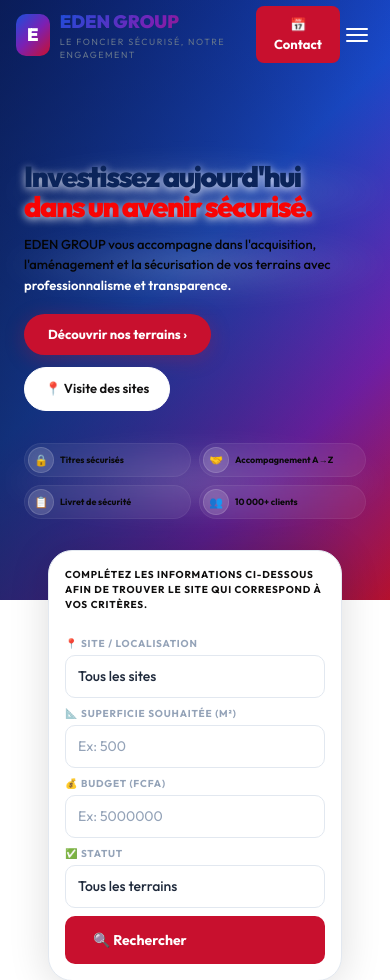
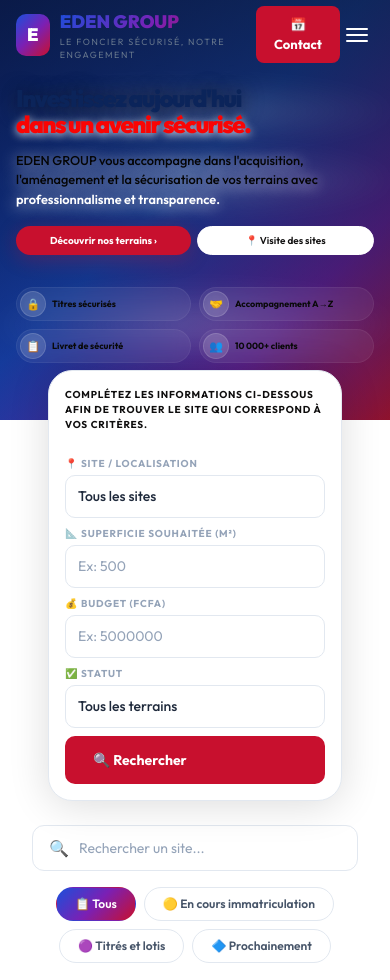
Before and after one commit to edenapplication/EDEN_MARKETING, a Django app: page /sites/ in a window 390 px wide. Shown: the top 980 px of the page. Run offline with Django 5.2, Linux system fonts and the light colour scheme; data that the repository does not hold is empty; some web fonts are replaced.

Commit message:
Mise à jour du projet ajout de l'ajustement de l'interface site et acceuil

```diff
--- a/templates/eden/sites_list.html
+++ b/templates/eden/sites_list.html
@@ -68,15 +68,21 @@
 .mob-menu .nav-lnk.active{color:var(--blue);}
 .mob-menu .nav-lnk.active::after{display:none;}
 
-/* ══ HERO CARROUSEL ══ */
-.hero{position:relative;height:min(80vh, 600px);min-height:320px;overflow:hidden;}
+/* ══ HERO CARROUSEL — MÊME DIMENSION QUE HOME ══ */
+.hero{
+  position:relative;
+  height:min(85vh, 750px);
+  min-height:320px;
+  overflow:hidden;
+  width:100%;
+}
 .hero-slides{position:absolute;inset:0;z-index:0;}
 .hero-slide{position:absolute;inset:0;opacity:0;transition:opacity 1.2s ease;}
 .hero-slide.active{opacity:1;}
 .hero-slide img{width:100%;height:100%;object-fit:cover;display:block;}
 .hero-slide-placeholder{width:100%;height:100%;background:linear-gradient(135deg,#0A2494 0%,#1B4FDB 45%,#7B20B4 75%,#C8102E 100%);}
 .hero-overlay{position:absolute;inset:0;background:linear-gradient(to right,rgba(10,22,40,0.55) 0%,rgba(10,22,40,0.3) 60%,rgba(10,22,40,0.1) 100%);z-index:1;}
-.hero-inner{position:absolute;inset:0;z-index:3;display:flex;align-items:center;justify-content:space-between;padding:0 2rem;padding-top:70px;max-width:1280px;margin:0 auto;left:0;right:0;}
+.hero-inner{position:absolute;inset:0;z-index:3;display:flex;align-items:center;justify-content:space-between;padding:0 2rem;padding-top:70px;max-width:1280px;margin:0 auto;left:0;right:0;overflow:hidden;}
 .hero-left{max-width:560px;position:relative;z-index:20;}
 .hero-glow-white{position:relative;z-index:10;isolation:isolate;}
 .hero-glow-white::before{content:"";position:absolute;inset:-2px -20px;background:radial-gradient(ellipse at center,rgba(255,255,255,.20) 0%,rgba(255,255,255,.08) 40%,rgba(255,255,255,0) 75%);filter:blur(12px);border-radius:60px;z-index:-1;pointer-events:none;}
@@ -436,11 +442,26 @@
     font-size:9px;
   }
 }
+
+/* ══ HAUTEUR HERO MOBILE — MÊME QUE HOME ══ */
+@media(max-width:768px){
+  .hero-overlay{background:linear-gradient(to bottom,rgba(10,22,40,0.7) 0%,rgba(10,22,40,0.5) 50%,rgba(10,22,40,0.3) 100%);}
+  .hero{height:min(60vh,420px);}
+  .hero-inner{padding-top:80px;padding-left:1rem;padding-right:1rem;align-items:flex-start;justify-content:flex-start;}
+  .hero-left{max-width:100%;margin-top:5px;}
+  .hero-title{font-size:1.5rem;line-height:1.1;text-shadow:0 2px 20px rgba(0,0,0,0.6);}
+  .hero-desc{font-size:0.8rem;text-shadow:0 2px 16px rgb(249, 247, 247);margin-bottom:1rem;}
+  .hero-btns{flex-direction:row;flex-wrap:wrap;gap:6px;}
+  .btn-hero-p,.btn-hero-o{font-size:10px;padding:6px 12px;width:auto;flex:1;min-width:120px;justify-content:center;}
+  .hero-right{display:none;}
+  .hero-nav{display:none;}
+  .hero-indicators{bottom:15px;}
+}
 </style>
 </head>
 <body>
 
-<!-- ══ HERO CARROUSEL — images des sites ══ -->
+<!-- ══ HERO CARROUSEL — images des sites (MÊME HAUTEUR QUE HOME) ══ -->
 <section class="hero">
   <div class="hero-slides">
     {% for site in sites %}
```
Lines whose indentation alone changed are shown as unchanged.
